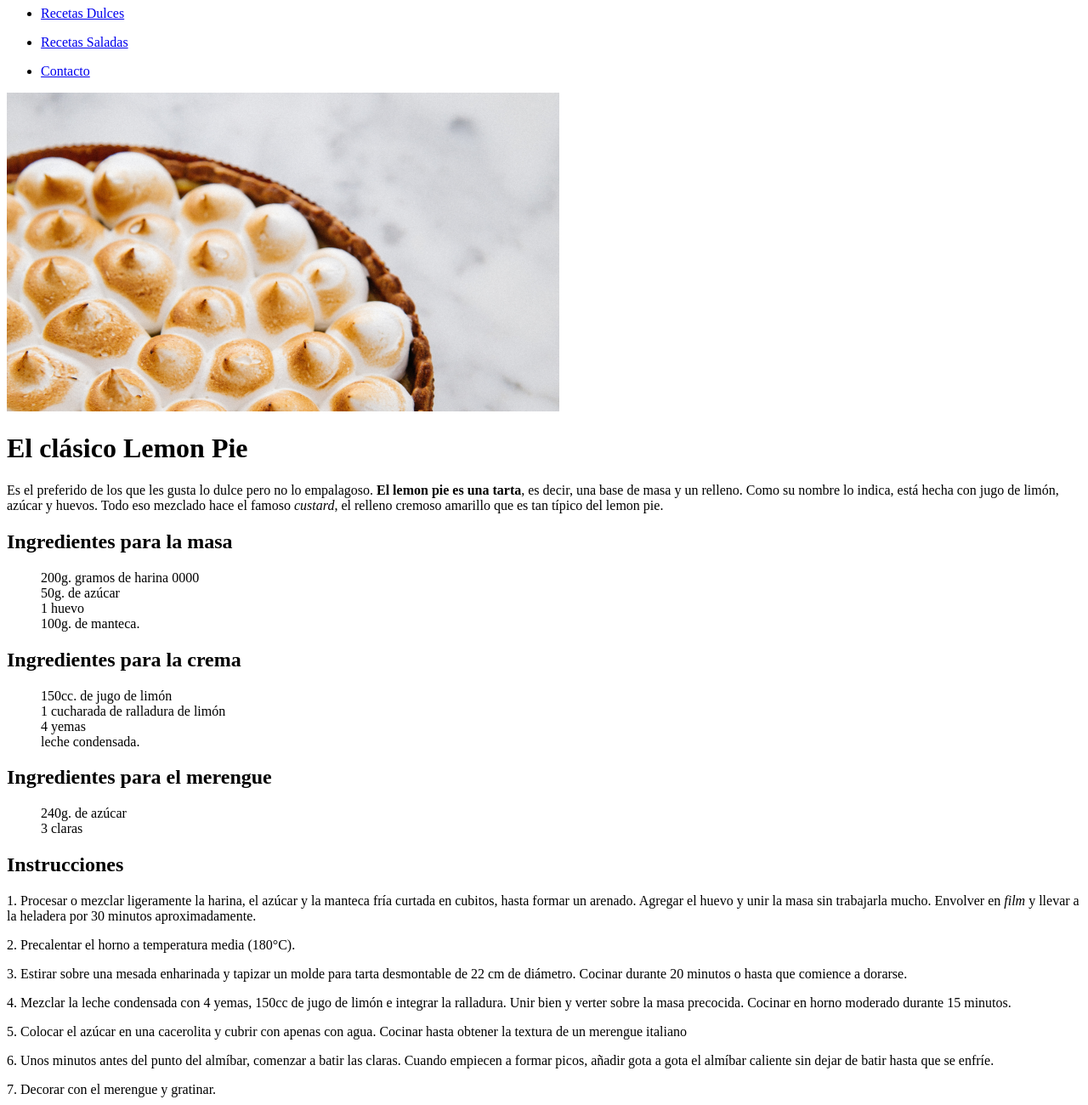
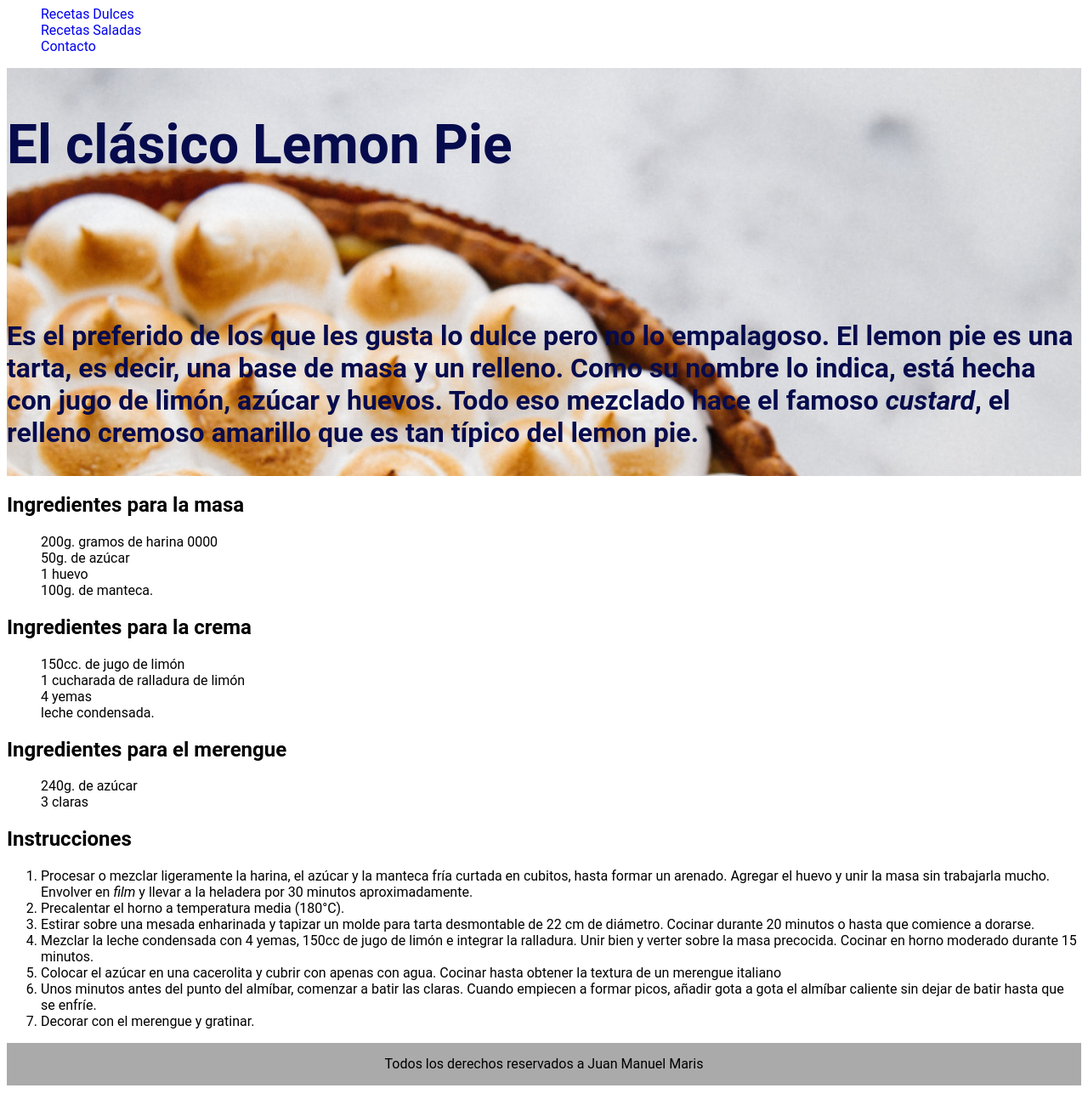
Before and after one commit to jmmaris/FrontEnd1-Clase-3-4, a plain HTML site: page index.html in a window 1280 px wide. Shown: the part 60-1360 px from the top of the page at 85% size. Drawn offline with Linux system fonts and the light colour scheme.

Commit message:
[FIX] Agrego Estilos

```diff
--- /dev/null
+++ b/css/styles.css
@@ -0,0 +1,28 @@
+* {
+    font-family: "Roboto", sans-serif;
+}
+nav a {
+    text-decoration: none;
+}
+#fondoLemon {
+    background-image: url("../img/lemon-pie.png");
+    background-size: cover;
+    height: 480px;
+    background-repeat: no-repeat;
+    display: flex;
+    flex-direction: column;
+    justify-content: space-between;
+}
+
+#fondoLemon * {
+    color: rgb(6, 11, 77);
+    font-weight: bold;
+    /* font-size: 1.5rem; */
+}
+
+h1 {
+    font-size: 4rem;
+}
+#fondoLemon p {
+    font-size: 2rem;
+}
--- a/index.html
+++ b/index.html
@@ -3,6 +3,10 @@
 
 <head>
     <meta charset="UTF-8">
+    <meta http-equiv="X-UA-Compatible" content="IE=edge">
+    <meta name="viewport" content="width=device-width, initial-scale=1.0">
+    <link rel="stylesheet" href="https://cdnjs.cloudflare.com/ajax/libs/font-awesome/5.15.3/css/all.min.css">
+    <link rel="stylesheet" href="css/styles.css">
     <title>Lemon Pie</title>
 </head>
 
@@ -10,26 +14,20 @@
     <header>
     <nav>
         <img src="img/logo-front.png" alt="Logo Front">
-        <ul>
-            <li><a href="https://www.recetasderechupete.com/todas/recetas/postres-dulces/" target="_blank">Recetas
-                    Dulces</a></li>
-
-        </ul>
-        <ul>
+        <ul type="none">
+            <li><a href="https://www.recetasderechupete.com/todas/recetas/postres-dulces/" target="_blank">Recetas Dulces</a></li>
             <li><a href="https://www.locosxelasado.com/" target="_blank">Recetas Saladas</a></li>
-
-        </ul>
-        <ul>
             <li><a href="contacto.html">Contacto</a></li>
         </ul>
     </nav>
-
-        <img src="img/lemon-pie.png" alt="Foto Lemon Pie">
+    <section id = "fondoLemon">
+        <!-- <img src="img/lemon-pie.png" alt="Foto Lemon Pie"> -->
         <h1>El clásico Lemon Pie</h1>
         <p>Es el preferido de los que les gusta lo dulce pero no lo empalagoso.<strong> El lemon pie es una
                 tarta</strong>, es decir, una
             base de masa y un relleno. Como su nombre lo indica, está hecha con jugo de limón, azúcar y huevos. Todo eso
             mezclado hace el famoso <em>custard</em>, el relleno cremoso amarillo que es tan típico del lemon pie.</p>
+    </section>
     </header>
     <main>
         <section>
@@ -59,25 +57,27 @@
 
         <section>
             <h2>Instrucciones</h2>
-            <p>1. Procesar o mezclar ligeramente la harina, el azúcar y la manteca fría curtada en cubitos, hasta formar
-                un arenado. Agregar el huevo y unir la masa sin trabajarla mucho. Envolver en <em>film</em> y llevar a la
-                heladera por 30 minutos aproximadamente.</p>
+            <ol>
+                <li>Procesar o mezclar ligeramente la harina, el azúcar y la manteca fría curtada en cubitos, hasta formar
+                    un arenado. Agregar el huevo y unir la masa sin trabajarla mucho. Envolver en <em>film</em> y llevar a la
+                    heladera por 30 minutos aproximadamente.</li>
 
-            <p>2. Precalentar el horno a temperatura media (180°C).</p>
+                <li>Precalentar el horno a temperatura media (180°C).</li>
 
-            <p>3. Estirar sobre una mesada enharinada y tapizar un molde para tarta desmontable de 22 cm de diámetro.
-                Cocinar durante 20 minutos o hasta que comience a dorarse.</p>
+                <li>Estirar sobre una mesada enharinada y tapizar un molde para tarta desmontable de 22 cm de diámetro.
+                    Cocinar durante 20 minutos o hasta que comience a dorarse.</li>
 
-            <p>4. Mezclar la leche condensada con 4 yemas, 150cc de jugo de limón e integrar la ralladura. Unir bien y
-                verter sobre la masa precocida. Cocinar en horno moderado durante 15 minutos.</p>
+                <li>Mezclar la leche condensada con 4 yemas, 150cc de jugo de limón e integrar la ralladura. Unir bien y
+                    verter sobre la masa precocida. Cocinar en horno moderado durante 15 minutos.</li>
 
-            <p>5. Colocar el azúcar en una cacerolita y cubrir con apenas con agua. Cocinar hasta obtener la textura de
-                un merengue italiano</p>
+                <li>Colocar el azúcar en una cacerolita y cubrir con apenas con agua. Cocinar hasta obtener la textura de
+                    un merengue italiano</li>
 
-            <p>6. Unos minutos antes del punto del almíbar, comenzar a batir las claras. Cuando empiecen a formar picos,
-                añadir gota a gota el almíbar caliente sin dejar de batir hasta que se enfríe.</p>
+                <li>Unos minutos antes del punto del almíbar, comenzar a batir las claras. Cuando empiecen a formar picos,
+                    añadir gota a gota el almíbar caliente sin dejar de batir hasta que se enfríe.</li>
 
-            <p>7. Decorar con el merengue y gratinar.</p>
+                <li>Decorar con el merengue y gratinar.</li>
+            </ol>
         </section>
     </main>
 
```
